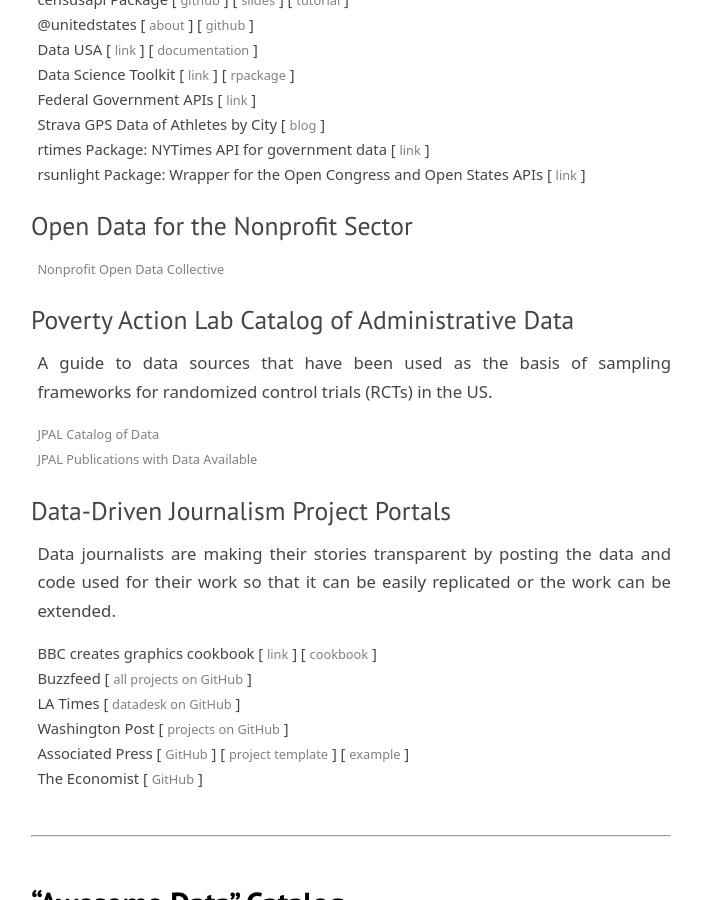
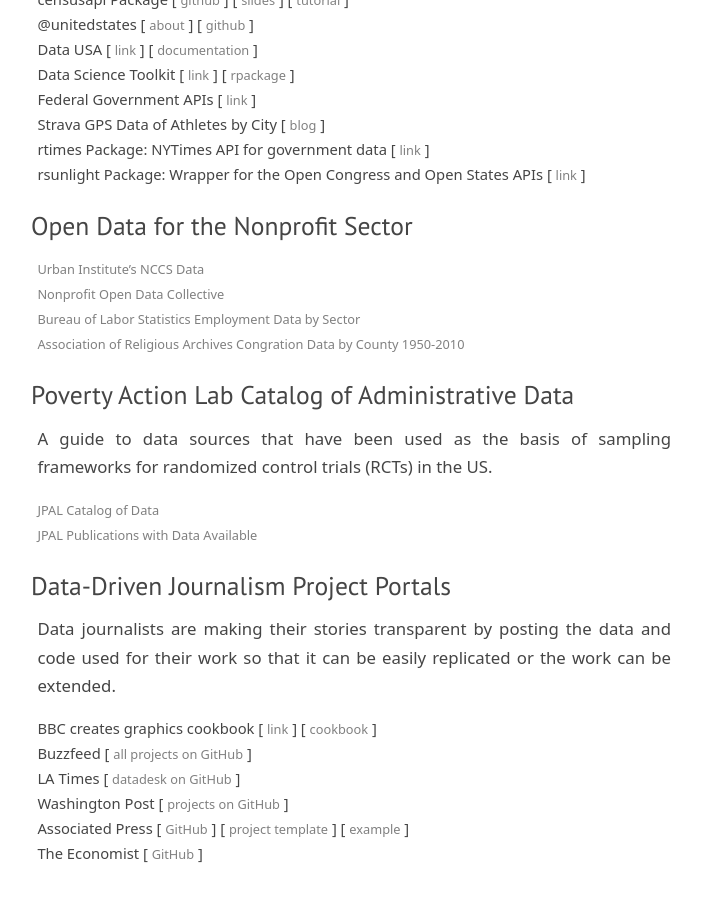
Before and after one commit to DS4PS/ds4ps.github.io, a Jekyll site: the page built from data.md, in a window 1280 px wide and 900 px high, scrolled down 3165 px. Shown: the whole window, without its empty margins (289-990 px from the left). Built offline with Jekyll 4.4.1, drawn with Linux system fonts in a browser that asks for light colours; nearby versions of some CDN libraries; library files that are not in the unit come from our copies.

Commit message:
Update data.md

```diff
--- a/data.md
+++ b/data.md
@@ -105,8 +105,10 @@
 
 ### Open Data for the Nonprofit Sector
 
+* [Urban Institute's NCCS Data](https://nccs-data.urban.org/index.php)
 * [Nonprofit Open Data Collective](https://nonprofit-open-data-collective.github.io/overview/)
-
+* [Bureau of Labor Statistics Employment Data by Sector](https://www.bls.gov/bdm/nonprofits/nonprofits.htm)
+* [Association of Religious Archives Congration Data by County 1950-2010](http://www.thearda.com/archive/browse.asp)
 
 ### Poverty Action Lab Catalog of Administrative Data
 
```
